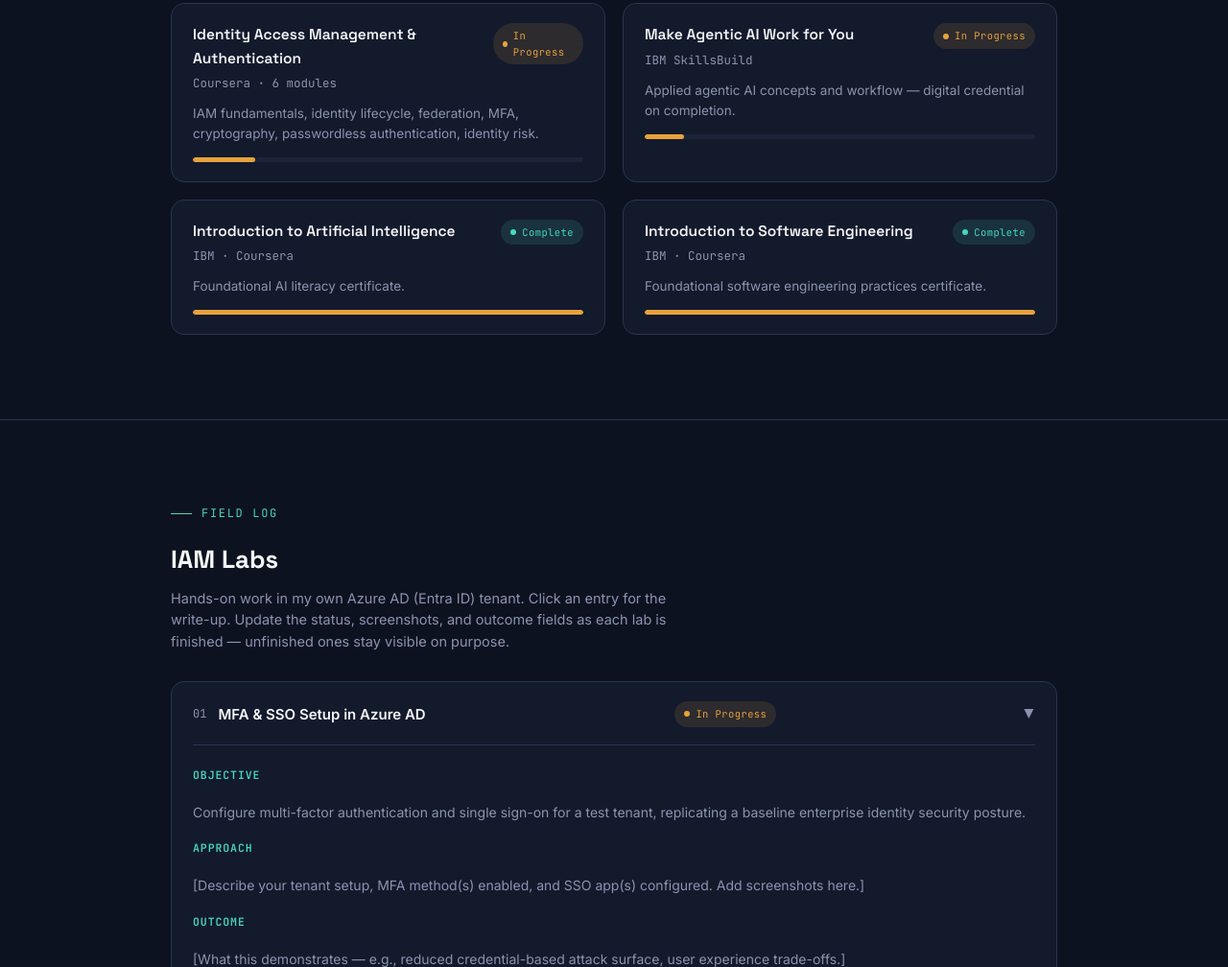
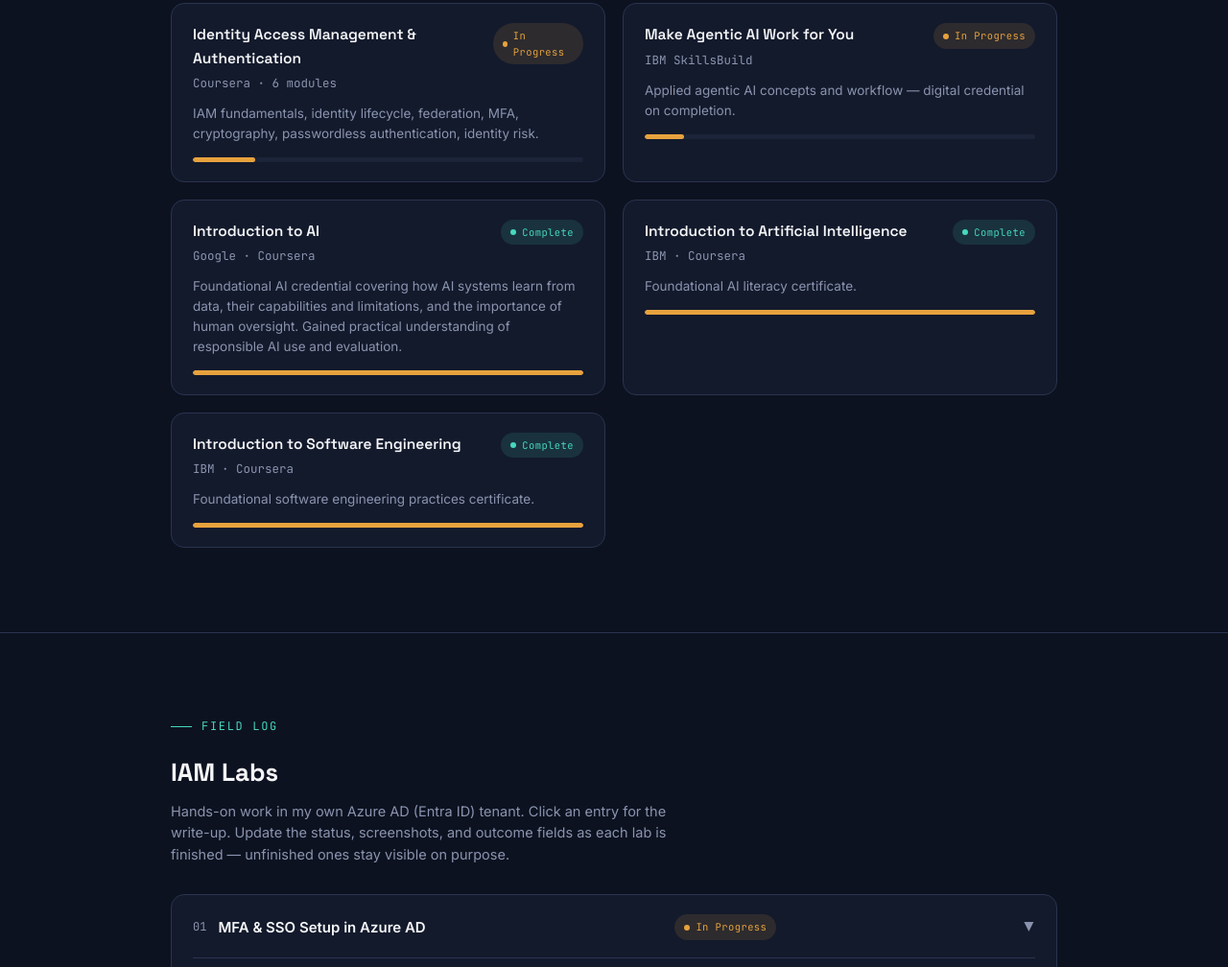
Before and after one commit to kaitmartin/kaitlyn-martin-iam, a plain HTML site: page index.html in a window 1280 px wide. Shown: the part 1597-2605 px from the top of the page at 96% size. Drawn offline with Linux system fonts and the light colour scheme.

Commit message:
Google Cert

```diff
--- a/index.html
+++ b/index.html
@@ -422,6 +422,15 @@
 
       <div class="cert-card">
         <div class="top">
+          <div><h3>Introduction to AI</h3><div class="provider">Google · Coursera</div></div>
+          <span class="pill pill-granted-dark">Complete</span>
+        </div>
+        <p class="desc">Foundational AI credential covering how AI systems learn from data, their capabilities and limitations, and the importance of human oversight. Gained practical understanding of responsible AI use and evaluation.</p>
+        <div class="progressbar"><div style="width:100%"></div></div>
+      </div>
+
+      <div class="cert-card">
+        <div class="top">
           <div><h3>Introduction to Artificial Intelligence</h3><div class="provider">IBM · Coursera</div></div>
           <span class="pill pill-granted-dark">Complete</span>
         </div>
```
